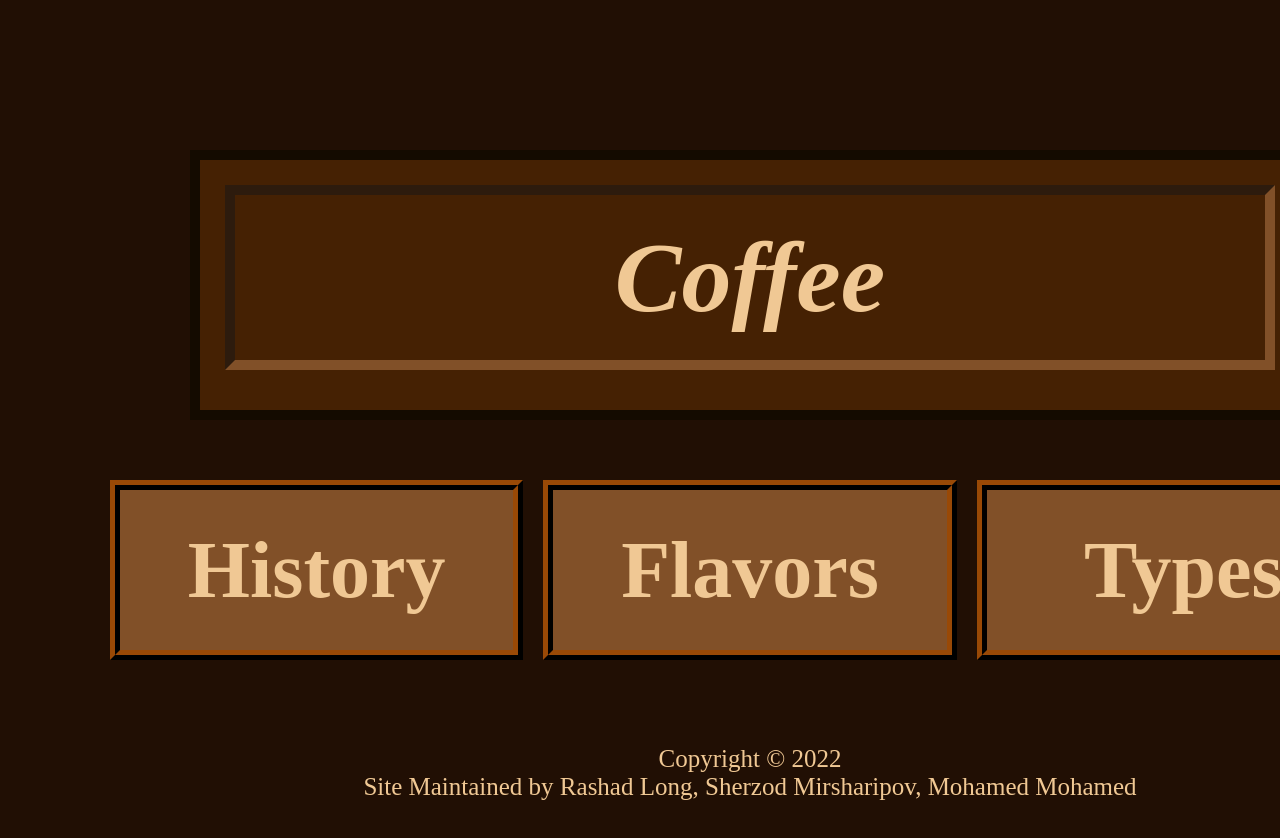
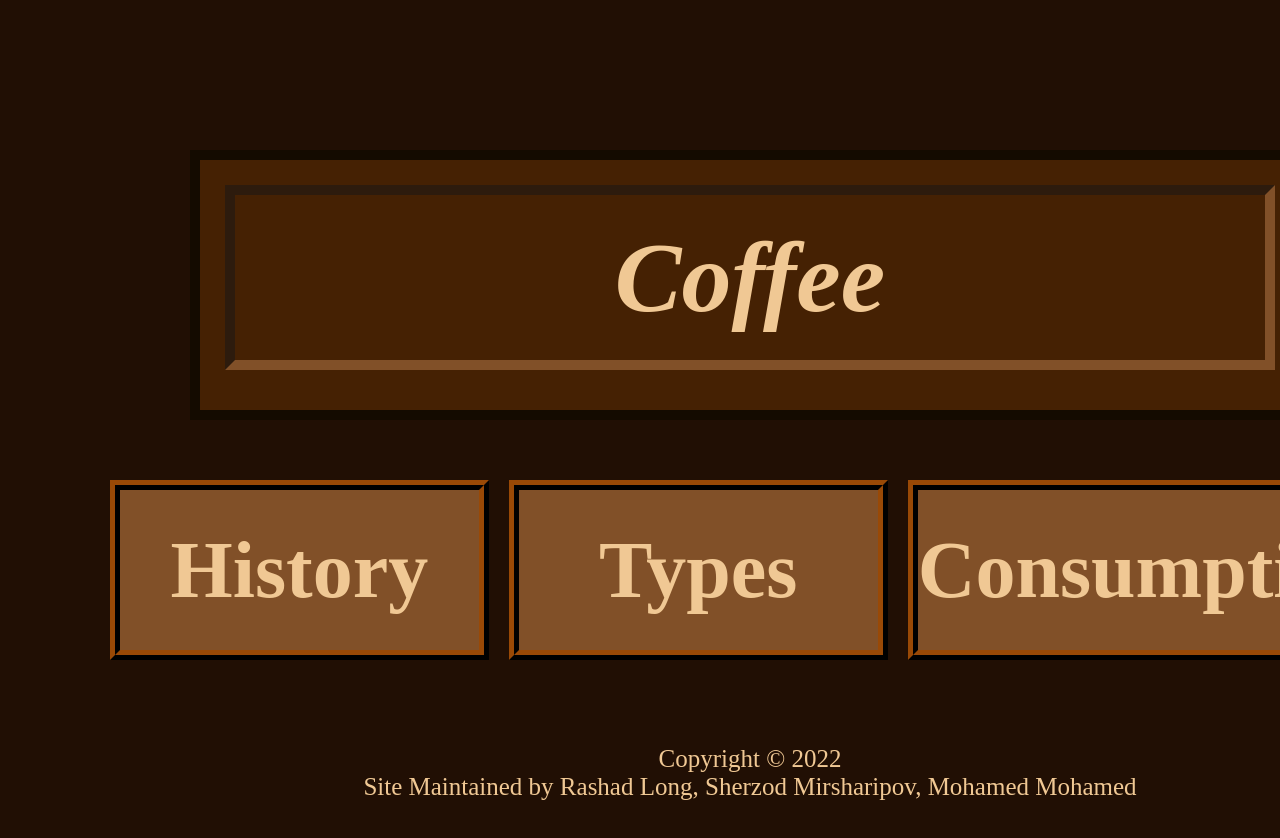
Before and after one commit to RDLong718/Collaboration-Workshop, a plain HTML site: page index.html in a window 1280 px wide. Shown: the top 838 px of the page. Drawn offline with Linux system fonts and the light colour scheme.

Commit message:
Fixed link names

```diff
--- a/index.html
+++ b/index.html
@@ -20,8 +20,8 @@
 
     <nav>
         <a href="./history.html"><h2 class="tabs">History</h2></a>
-        <a href="./coffee_type.html"><h2 class="tabs">Flavors</h2></a>
-        <a href="./coffee-consumption.html"><h2 class="tabs">Types</h2></a>
+        <a href="./coffee_type.html"><h2 class="tabs">Types</h2></a>
+        <a href="./coffee-consumption.html"><h2 class="tabs">Consumption</h2></a>
     </nav>
 
     <footer>
```
